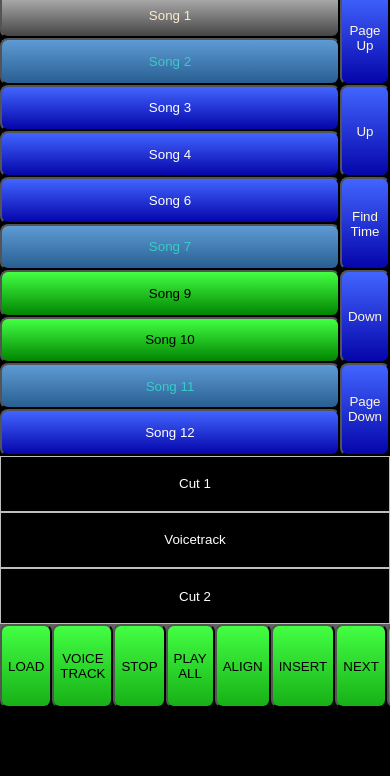
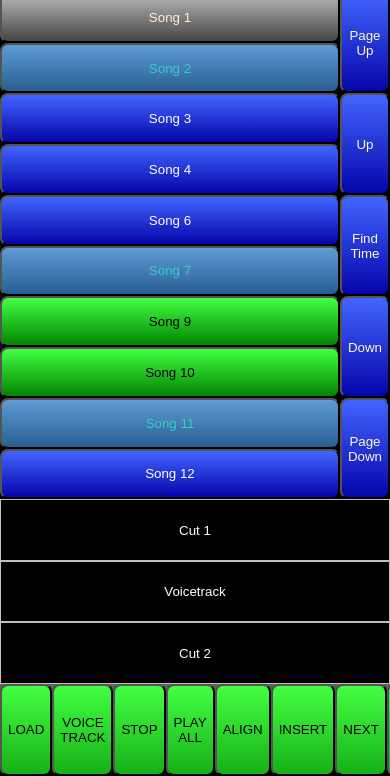
Before and after one commit to grego892/webrvt, a plain HTML site: page index.html in a window 390 px wide. Shown: the part 68-844 px from the top of the page. Drawn offline with Linux system fonts and the light colour scheme.

Commit message:
try dev.to solution for iphone height

```diff
--- a/app.js
+++ b/app.js
@@ -1,3 +1,16 @@
+// Iphone App Height
+const appHeight = () => {
+    const doc = document.documentElement
+    doc.style.setProperty('--app-height', `${window.innerHeight}px`)
+}
+window.addEventListener('resize', appHeight)
+appHeight()
+
+
+
+
+//-------------
+
 function time() {
     let date = new Date();
     let time = date.toLocaleTimeString();
--- a/css/style.css
+++ b/css/style.css
@@ -1,3 +1,7 @@
+:root {
+    --app-height: 100%;
+}
+
 html, body {
     margin: 0;
     background-color: black;
@@ -30,7 +34,8 @@ html, body {
         grid-template-rows: 20px 20px 20px 55fr 20fr 10fr;
         gap: 0px 0px;
         width: 100vw;
-        height: 92vh;
+        height: 100vh;
+        height: var(--app-height);
         grid-template-areas:
             "station-callLetters station-callLetters current-time station-logo"
             "station-callLetters station-callLetters current-date station-logo"
```
